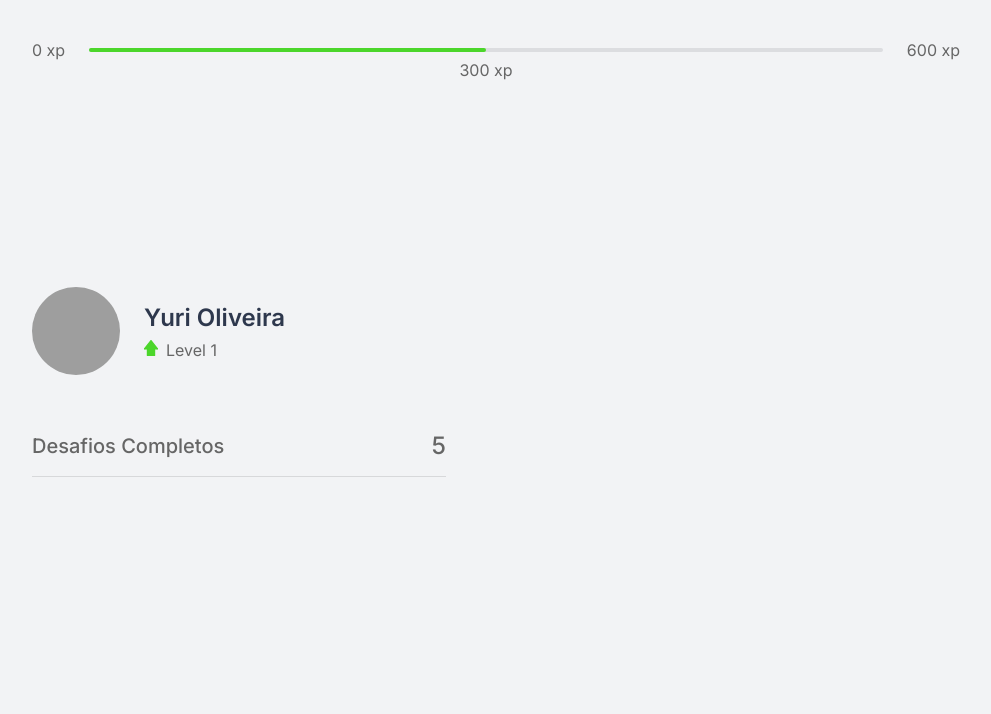
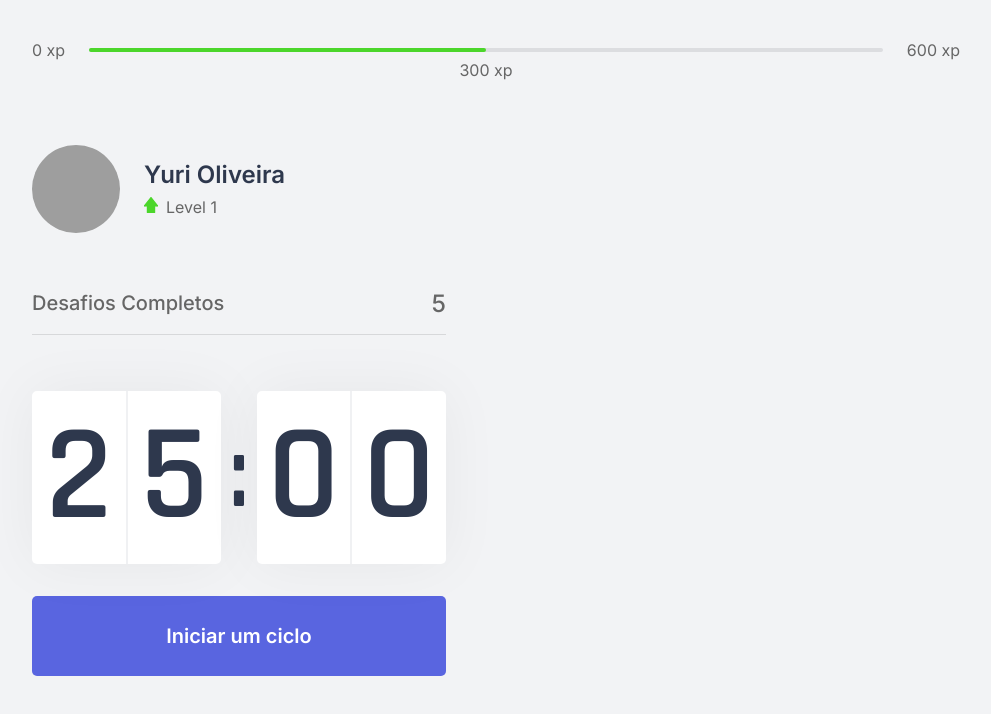
Before and after one commit to Yuri-stack/NLW4_MoveIt, a Next.js app: page / in a window 1280 px wide. Shown: the top 714 px of the page, without its empty margins (144-1135 px from the left). Built offline with nearby package versions, Linux system fonts and the light colour scheme; grey boxes are pictures that could not be loaded.

Commit message:
Feat. Added Countdown component

```diff
--- /dev/null
+++ b/src/components/Countdown.tsx
@@ -0,0 +1,23 @@
+import styles from '../styles/components/Countdown.module.css';
+
+export function Countdown(){
+    return(
+        <div>
+            <div className={styles.countdownContainer}>
+                <div>
+                    <span>2</span>
+                    <span>5</span>
+                </div>
+                <span>:</span>
+                <div>
+                    <span>0</span>
+                    <span>0</span>
+                </div>
+            </div>
+
+            <button type="button" className={styles.countdownButton}>
+                Iniciar um ciclo
+            </button>
+        </div>
+    );
+}
--- a/src/pages/_document.tsx
+++ b/src/pages/_document.tsx
@@ -5,6 +5,8 @@
         return(
             <Html>
                 <Head>
+                    <link rel="shortcut icon" href="favicon.png" type="image/png"/>
+
                     <link rel="preconnect" href="https://fonts.gstatic.com" />
                     <link href="https://fonts.googleapis.com/css2?family=Inter:wght@400;500;600&family=Rajdhani:wght@600&display=swap" rel="stylesheet" />
                 </Head>
--- a/src/pages/index.tsx
+++ b/src/pages/index.tsx
@@ -1,18 +1,26 @@
 import { CompletedChallenges } from "../components/CompletedChallenges";
+import { Countdown } from "../components/Countdown";
 import { ExperienceBar } from "../components/ExperienceBar";
 import { Profile } from "../components/Profile";
+
+import Head from 'next/head';
 
 import styles from '../styles/pages/Home.module.css';
 
 export default function Home() {
   return (
     <div className={styles.container}>
+      <Head>
+        <title>Início | Move.it</title>
+      </Head>
+
       <ExperienceBar />
 
     <section>
       <div>
         <Profile />
         <CompletedChallenges />
+        <Countdown />
       </div>
       <div>
 
--- /dev/null
+++ b/src/styles/components/Countdown.module.css
@@ -0,0 +1,62 @@
+.countdownContainer{
+    display: flex;
+    align-items: center;
+    font-family: Rajdhani;
+    font-weight: 600;
+    color: var(--title);
+}
+
+.countdownContainer > div{
+    flex: 1;
+    display: flex;
+    align-items: center;
+    justify-content: space-evenly;
+
+    background: var(--white);
+    box-shadow: 0 0 60px rgba(0, 0, 0, 0.05);
+    border-radius: 5px;
+    font-size: 8.5rem;
+    text-align: center;
+}
+
+.countdownContainer > div span{
+    flex: 1;
+}
+
+.countdownContainer > div span:first-child{
+    border-right: 1px solid #f0f1f3;
+}
+
+.countdownContainer > div span:last-child{
+    border-left: 1px solid #f0f1f3;
+}
+
+.countdownContainer > span{
+    font-size: 6.25rem;
+    margin: 0 0.5rem;
+}
+
+.countdownButton{
+    width: 100%;
+    height: 5rem;
+    margin-top: 2rem;
+
+    display: flex;
+    align-items: center;
+    justify-content: center;
+
+    border: 0;
+    border-radius: 5px;
+
+    background: var(--blue);
+    color: var(--white);
+
+    font-size: 1.25rem;
+    font-weight: 600;
+
+    transition: background-color 0.2s;
+}
+
+.countdownButton:hover{
+    background: var(--blue-dark);
+}
```
